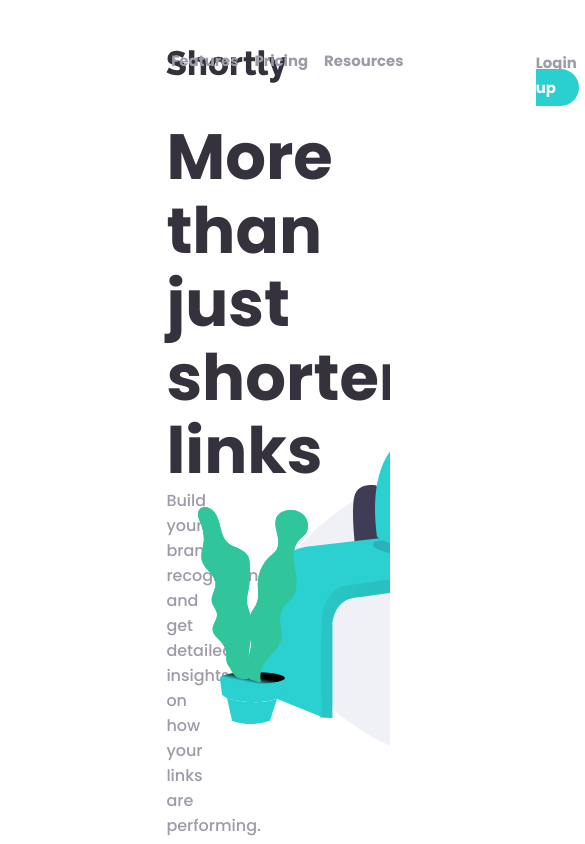
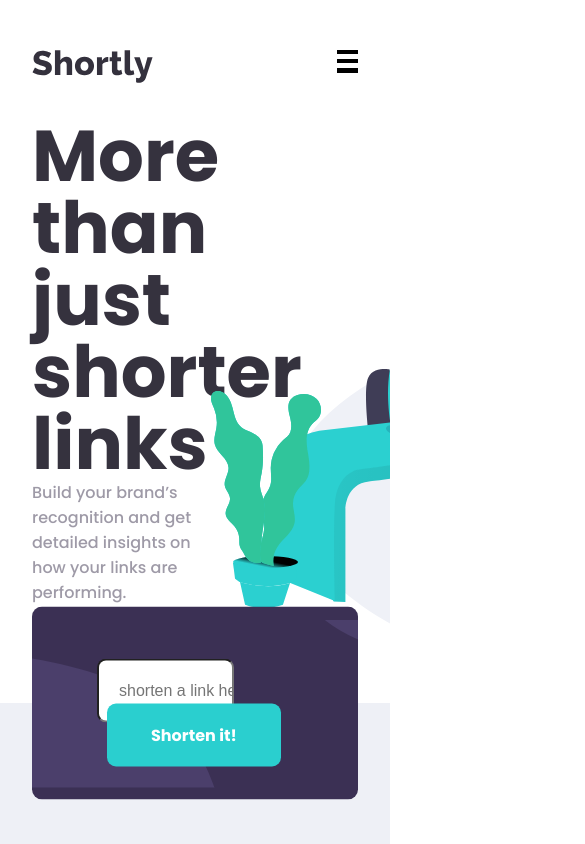
Before and after one commit to ok3dotdev/shortly, a React (Create React App) app: page / in a window 390 px wide. Shown: the top 844 px of the page, 585 px wide, since content can reach past the window. Built offline with nearby package versions, Linux system fonts and the light colour scheme.

Commit message:
responsiove header test 01

```diff
--- a/src/App.css
+++ b/src/App.css
@@ -52,6 +52,21 @@ nav {
   border-radius: 28px;
 }
 
+.mobile-nav {
+  display: flex;
+  flex-direction: column;
+  justify-content: space-between;
+}
+.mobile-nav {
+  /* background-color: blue; */
+  width: 5.5vw;
+  height: 23px;
+}
+.line {
+  background-color: black;
+  height: 0.3rem;
+}
+
 /* ************* HERO ************* */
 /* ************* HERO ************* */
 /* ************* HERO ************* */
@@ -69,7 +84,7 @@ nav {
 .hero_image {
   width: 45%;
 }
-.info h2 {
+.info_heading {
   font-size: 4rem;
   color: var(--very-dark-blue);
   line-height: 4.6rem;
@@ -129,3 +144,51 @@ form a {
   margin-left: 10px;
   font-weight: 700;
 }
+
+/* ************ RESPONSIVE MEDIA QUERIES ******************* */
+
+/* DESKTOP DEVICES */
+@media only screen and (min-width: 992px) {
+  body {
+    background-color: green;
+  }
+
+  /* HIDE MOBIL;E HAMBURGER ON LARGE DESKTOP */
+  .mobile-nav {
+    display: none;
+  }
+}
+
+/* TABLET SCREEN DEVICES */
+@media only screen and (max-width: 768px) {
+  body {
+    background-color: blue;
+  }
+  /* HERO SECTION */
+  /* .hero-container {
+    padding: 0 7rem;
+  } */
+  .info_heading {
+    font-size: 4.5rem;
+    line-height: 4.5rem;
+  }
+}
+
+/* MOBILE SCREEN DEVICES < 600PX */
+@media only screen and (max-width: 600px) {
+  body {
+    background-color: var(--white);
+  }
+
+  /* HIDE NAVLINKS ON MOBILE */
+  .account {
+    display: none;
+  }
+  .nav-links {
+    display: none;
+  }
+
+  .container {
+    padding: 0 2rem;
+  }
+}
--- a/src/components/Header.js
+++ b/src/components/Header.js
@@ -4,7 +4,7 @@ import Logo from '../images/logo.svg'
 function Header() {
     return (
         <header>
-            <div className="container">
+            <div className="container header-container">
 
             <div className="logo">
                 <img className="logo-image" src={Logo} alt="logo" />
@@ -22,7 +22,18 @@ function Header() {
                     <a className="login " href="/">Login</a>
                     <a className="sign-up btn-round" href="/">Sign up</a>
                 </div>
+
+                <div className="mobile-nav">
+                <div className="line"></div>
+                <div className="line"></div>
+                <div className="line"></div>
+
             </div>
+
+            </div>
+
+
+
 
         </header>
     )
--- a/src/index.css
+++ b/src/index.css
@@ -30,3 +30,7 @@
 html {
   font-family: poppins, sans-serif;
 }
+
+body {
+  overflow-x: hidden;
+}
```
